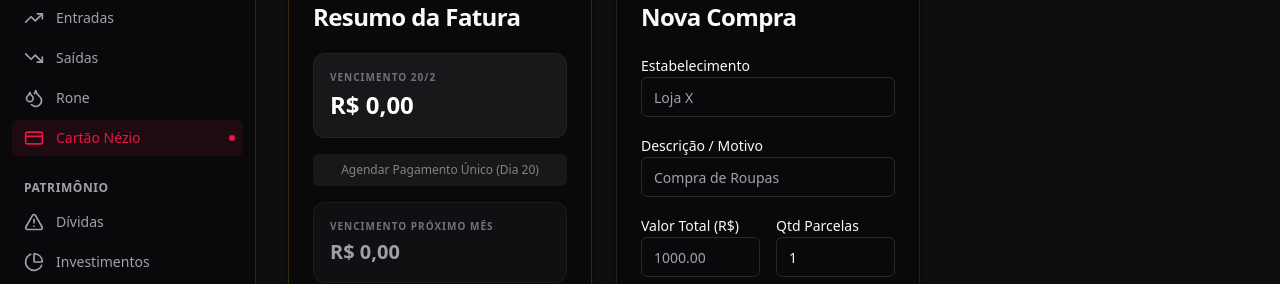
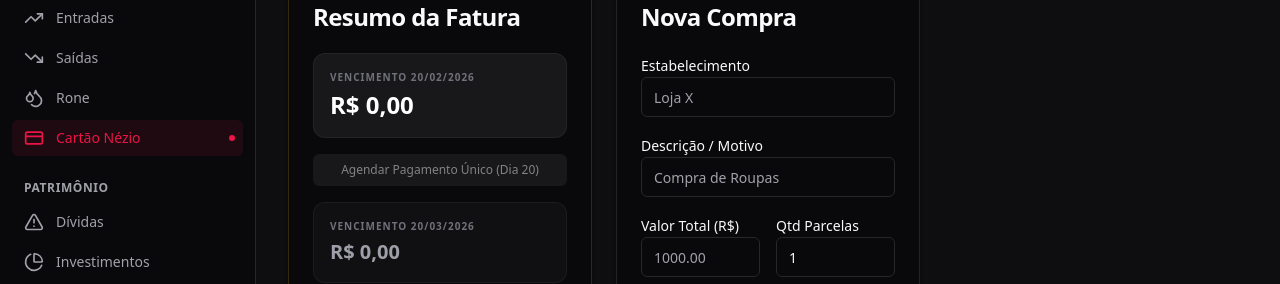
Before and after one commit to tiagocyclopinho-sys/cyclop93-finance, a Next.js app: page /nezio in a window 1280 px wide. Shown: the part 172-456 px from the top of the page. Built offline with nearby package versions, Linux system fonts and the light colour scheme.

Commit message:
fix: Nezio Card cut-off logic and improved AI detection for installments

```diff
--- a/src/app/nezio/page.tsx
+++ b/src/app/nezio/page.tsx
@@ -99,22 +99,43 @@ export default function NezioPage() {
                     <CardContent className="space-y-4">
                         {(() => {
                             const now = new Date();
-                            const currentMonthKey = new Date(now.getFullYear(), now.getMonth(), 20).toISOString().slice(0, 10);
-                            const nextMonthKey = new Date(now.getFullYear(), now.getMonth() + 1, 20).toISOString().slice(0, 10);
-
                             const getFaturaTotal = (dateStr: string) => {
                                 let total = 0;
                                 state.nezioInstallments.forEach(p => {
-                                    const start = new Date(p.date);
-                                    // Calculate if this purchase has an installment on this specific day 20
-                                    const targetDate = new Date(dateStr);
-                                    const diffMonths = (targetDate.getFullYear() - start.getFullYear()) * 12 + (targetDate.getMonth() - start.getMonth());
+                                    // Robust cut-off logic: purchases until day 20 fall in the current month's invoice
+                                    const [pYear, pMonth, pDay] = p.date.split('-').map(Number);
+                                    const [tYear, tMonth] = dateStr.split('-').map(Number);
+
+                                    let firstInvYear = pYear;
+                                    let firstInvMonth = pMonth;
+
+                                    if (pDay > 20) {
+                                        firstInvMonth++;
+                                        if (firstInvMonth > 12) {
+                                            firstInvMonth = 1;
+                                            firstInvYear++;
+                                        }
+                                    }
+
+                                    const diffMonths = (tYear - firstInvYear) * 12 + (tMonth - firstInvMonth);
+
                                     if (diffMonths >= 0 && diffMonths < p.totalInstallments) {
                                         total += p.amount;
                                     }
                                 });
                                 return total;
                             };
+
+                            const getInvoiceKey = (year: number, month: number) => {
+                                const m = String(month + 1).padStart(2, '0');
+                                return `${year}-${m}-20`;
+                            };
+
+                            const currentMonthKey = getInvoiceKey(now.getFullYear(), now.getMonth());
+                            const nextMonthKey = getInvoiceKey(
+                                now.getMonth() === 11 ? now.getFullYear() + 1 : now.getFullYear(),
+                                (now.getMonth() + 1) % 12
+                            );
 
                             const currentTotal = getFaturaTotal(currentMonthKey);
                             const nextTotal = getFaturaTotal(nextMonthKey);
@@ -139,7 +160,7 @@ export default function NezioPage() {
                             return (
                                 <>
                                     <div className="p-4 bg-zinc-900 border border-white/5 rounded-xl">
-                                        <p className="text-[10px] text-zinc-500 font-bold uppercase tracking-widest mb-1">Vencimento 20/{now.getMonth() + 1}</p>
+                                        <p className="text-[10px] text-zinc-500 font-bold uppercase tracking-widest mb-1 text-primary">Vencimento {formatDate(currentMonthKey)}</p>
                                         <p className="text-2xl font-black text-white">R$ {currentTotal.toLocaleString('pt-BR', { minimumFractionDigits: 2 })}</p>
                                     </div>
                                     <Button
@@ -150,7 +171,7 @@ export default function NezioPage() {
                                         Agendar Pagamento Único (Dia 20)
                                     </Button>
                                     <div className="p-4 bg-zinc-900/50 border border-white/5 rounded-xl">
-                                        <p className="text-[10px] text-zinc-500 font-bold uppercase tracking-widest mb-1">Vencimento Próximo Mês</p>
+                                        <p className="text-[10px] text-zinc-500 font-bold uppercase tracking-widest mb-1">Vencimento {formatDate(nextMonthKey)}</p>
                                         <p className="text-xl font-bold text-zinc-400">R$ {nextTotal.toLocaleString('pt-BR', { minimumFractionDigits: 2 })}</p>
                                     </div>
                                     <p className="text-[10px] text-zinc-500 italic px-1">Lembre-se: O pagamento consolidado no dia 20 evita juros e multas.</p>
--- a/src/app/page.tsx
+++ b/src/app/page.tsx
@@ -279,13 +279,39 @@ export default function Dashboard() {
               {[
                 ...state.transactions.filter(t => t.status === 'pending'),
                 ...(() => {
+                  const now = new Date();
                   const grouped: Record<string, { total: number, date: string }> = {};
+
                   state.nezioInstallments.forEach(p => {
-                    const start = new Date(p.date);
+                    const [pYear, pMonth, pDay] = p.date.split('-').map(Number);
+
+                    let firstInvYear = pYear;
+                    let firstInvMonth = pMonth;
+                    if (pDay > 20) {
+                      firstInvMonth++;
+                      if (firstInvMonth > 12) {
+                        firstInvMonth = 1;
+                        firstInvYear++;
+                      }
+                    }
+
                     for (let i = 0; i < p.totalInstallments; i++) {
-                      const dueDate = new Date(start.getFullYear(), start.getMonth() + i, 20);
-                      const key = dueDate.toISOString().slice(0, 10);
-                      if (dueDate >= new Date()) {
+                      let year = firstInvYear;
+                      let month = firstInvMonth + i - 1;
+
+                      const targetMonthTotal = (firstInvMonth + i - 1);
+                      const normalizedYear = firstInvYear + Math.floor(targetMonthTotal / 12);
+                      const normalizedMonth = (targetMonthTotal % 12) + 1;
+
+                      const key = `${normalizedYear}-${String(normalizedMonth).padStart(2, '0')}-20`;
+
+                      // Only show if the date is not in the past (simplified check)
+                      const [nowYear, nowMonth, nowDay] = [now.getFullYear(), now.getMonth() + 1, now.getDate()];
+                      const isPast = normalizedYear < nowYear ||
+                        (normalizedYear === nowYear && normalizedMonth < nowMonth) ||
+                        (normalizedYear === nowYear && normalizedMonth === nowMonth && nowDay > 20);
+
+                      if (!isPast) {
                         if (!grouped[key]) grouped[key] = { total: 0, date: key };
                         grouped[key].total += p.amount;
                       }
@@ -301,9 +327,7 @@ export default function Dashboard() {
                   }));
                 })()
               ]
-                .sort((a, b) => new Date(a.date).getTime() - new Date(b.date).getTime())
-                .slice(0, 6)
-                .map(t => (
+                .sort((a, b) => a.date.localeCompare(b.date)).slice(0, 5).map(t => (
                   <div key={t.id} className="flex items-center justify-between p-4 rounded-xl bg-zinc-900/40 border border-zinc-800/50 hover:bg-zinc-900/60 transition-all group">
                     <div className="flex flex-col gap-1">
                       <span className="font-semibold text-sm text-zinc-200 truncate max-w-[180px]">{t.description}</span>
--- a/src/components/modules/AiAgent.tsx
+++ b/src/components/modules/AiAgent.tsx
@@ -121,6 +121,8 @@ export function AiAgent() {
             if (amount > 0 && (isIncome || isExpense)) {
                 const type = isIncome ? 'income' : 'expense';
                 let category = isIncome ? 'Receita' : 'Geral';
+                const isNezio = lower.includes('nézio') || lower.includes('nezio') || (lower.includes('cartão') && !isIncome);
+
                 if (lower.includes('mercado') || lower.includes('comida') || lower.includes('alimento')) category = 'Alimentação';
                 if (lower.includes('posto') || lower.includes('gasolina') || lower.includes('combustível')) category = 'Transporte';
                 if (lower.includes('lazer') || lower.includes('cinema') || lower.includes('restaurante')) category = 'Lazer';
@@ -129,6 +131,29 @@ export function AiAgent() {
                 const descClean = userInput.replace(amountMatch ? amountMatch[0] : '', '').replace(new RegExp(`(${incomeKeywords.concat(expenseKeywords).join('|')})`, 'gi'), '').trim();
                 const description = descClean || (isIncome ? 'Entrada via IA' : 'Saída via IA');
 
+                if (isNezio) {
+                    const installmentMatch = lower.match(/(\d+)\s*x|parcelado\s*em\s*(\d+)/i);
+                    const installments = installmentMatch ? parseInt(installmentMatch[1] || installmentMatch[2]) : 1;
+                    const valParcela = amount / installments;
+
+                    response = {
+                        text: `💳 **Cartão Nézio Detectado:** Identifiquei uma compra de **R$ ${amount.toLocaleString('pt-BR')}** ${installments > 1 ? `em ${installments}x` : ''}. Deseja adicionar este lançamento ao **Cartão Nézio** para o próximo fechamento (dia 20)?`,
+                        action: {
+                            label: `Adicionar ao Cartão`,
+                            type: 'ADD_NEZIO',
+                            payload: {
+                                id: crypto.randomUUID(),
+                                description: description.charAt(0).toUpperCase() + description.slice(1, 40),
+                                establishment: 'IA Detect',
+                                amount: valParcela,
+                                totalAmount: amount,
+                                totalInstallments: installments,
+                                date: getTodayISO(),
+                                status: 'pending'
+                            }
+                        }
+                    };
+                } else {
                     response = {
                         text: `🦾 **Comando Processado:** Detectei um(a) ${isIncome ? 'receita' : 'lançamento de despesa'} de **R$ ${amount.toLocaleString('pt-BR', { minimumFractionDigits: 2 })}**. Gostaria que eu registrasse isso agora como "${description}" na categoria ${category}?`,
                         action: {
@@ -145,6 +170,7 @@ export function AiAgent() {
                             }
                         }
                     };
+                }
             }
 
             // 2. Expert Financial Insights & Advisory
```
Lines whose indentation alone changed are shown as unchanged.
